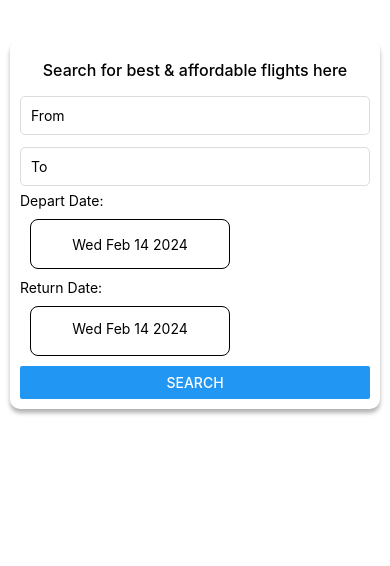
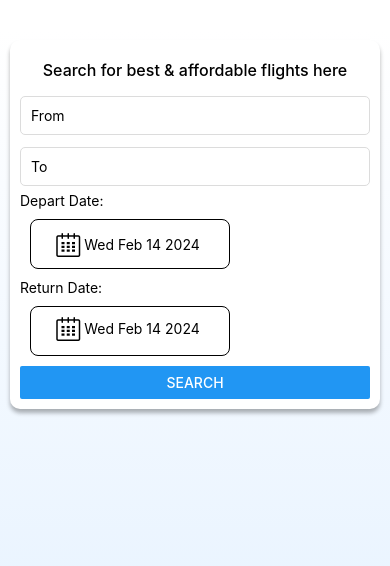
Before and after one commit to VJagdeesh/FlightPriceTracking, a React Native app: screen / in a window 390 px wide. Shown: the top 566 px of the page. Built offline with nearby package versions, Linux system fonts and the light colour scheme.

Commit message:
Added Linear Gradient

```diff
--- a/App.js
+++ b/App.js
@@ -1,15 +1,16 @@
 import { StatusBar } from "expo-status-bar";
 import { StyleSheet, Text, View, SafeAreaView } from "react-native";
 import SearchForm from "./src/components/SearchForm";
+import { LinearGradient } from "expo-linear-gradient";
 
 export default function App() {
   return (
-    <View style={styles.container}>
+    <LinearGradient colors={["white", "#E0EFFF"]} style={styles.container}>
       <SafeAreaView>
         <SearchForm />
       </SafeAreaView>
       <StatusBar style="auto" />
-    </View>
+    </LinearGradient>
   );
 }
 
--- a/package.json
+++ b/package.json
@@ -16,7 +16,8 @@
     "react-native-web": "~0.19.6",
     "react-dom": "18.2.0",
     "@expo/metro-runtime": "~3.1.3",
-    "@react-native-community/datetimepicker": "7.6.1"
+    "@react-native-community/datetimepicker": "7.6.1",
+    "expo-linear-gradient": "~12.7.1"
   },
   "devDependencies": {
     "@babel/core": "^7.20.0"
--- a/src/components/SearchForm.js
+++ b/src/components/SearchForm.js
@@ -2,6 +2,7 @@ import { Button, Pressable, Text, TextInput, View } from "react-native";
 import DateTimePicker from "@react-native-community/datetimepicker";
 import { useState } from "react";
 import { StyleSheet } from "react-native";
+import { Fontisto } from "@expo/vector-icons";
 export default function SearchForm() {
   const [from, setFrom] = useState("");
   const [to, setTo] = useState("");
@@ -15,13 +16,13 @@ export default function SearchForm() {
   };
 
   const handleDepartDatePickerChange = (event, selectedDate) => {
-    const currentDate = selectedDate || departDate;
+    const currentDate = selectedDate || new Date();
     setShowDepartDatePicker(false);
     setDepartDate(currentDate);
   };
 
   const handleReturnDatePickerChange = (event, selectedDate) => {
-    const currentDate = selectedDate || returnDate;
+    const currentDate = selectedDate || new Date();
     setShowReturnDatePicker(false);
     setReturnDate(currentDate);
   };
@@ -53,6 +54,8 @@ export default function SearchForm() {
       /> */}
       <Text>Depart Date:</Text>
       <Pressable style={styles.rectangularBox}>
+        <View style={{ display: "flex", flexDirection: "row" }}>
+          <Fontisto name="date" size={24} color="black" />
           <Text
             // title="Select Depart Date"
             // value={departDate || new Date()}
@@ -61,15 +64,19 @@ export default function SearchForm() {
           >
             {departDate.toDateString()}
           </Text>
+        </View>
       </Pressable>
       {showDepartDatePicker && (
         <DateTimePicker
           value={departDate}
           onChange={handleDepartDatePickerChange}
+          minimumDate={new Date()}
         />
       )}
       <Text>Return Date:</Text>
       <Pressable style={styles.rectangularBox}>
+        <View style={{ display: "flex", flexDirection: "row" }}>
+          <Fontisto name="date" size={24} color="black" />
           <Text
             // value={returnDate || new Date()}
             // title="Select Return Date"
@@ -78,11 +85,13 @@ export default function SearchForm() {
           >
             {returnDate.toDateString()}
           </Text>
+        </View>
       </Pressable>
       {showReturnDatePicker && (
         <DateTimePicker
           value={returnDate}
           onChange={handleReturnDatePickerChange}
+          minimumDate={departDate}
         />
       )}
       <Button title="search" onPress={onSearchPress} />
```
Also changed, not shown: 1 other file (tests, documents, lock files or other folders). Lines whose indentation alone changed are shown as unchanged.
